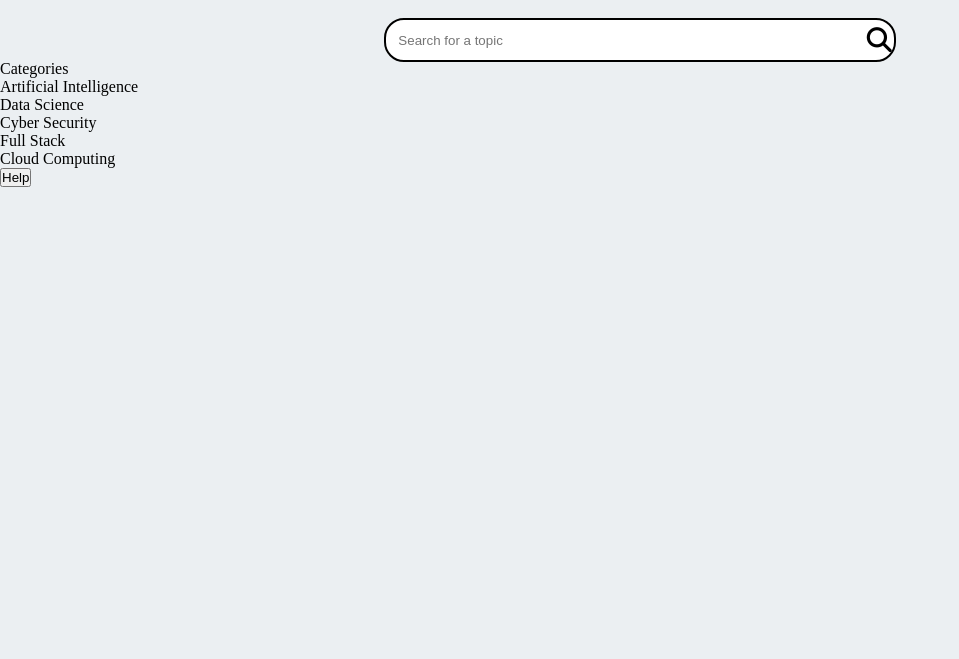
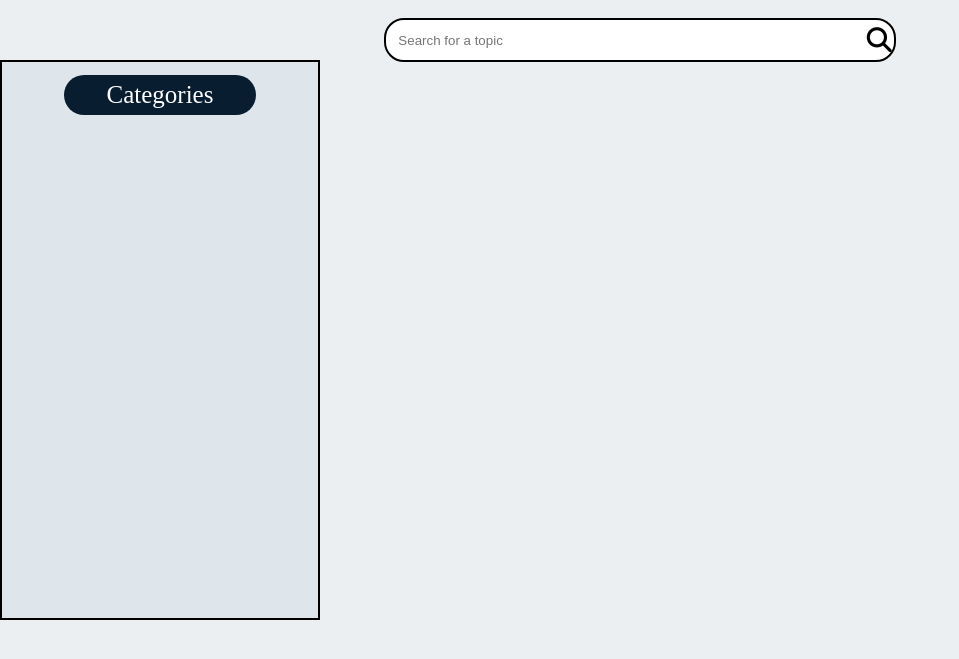
Before and after one commit to ikram617/Techtalk, a PHP site: page /PageP.html in a window 1280 px wide. Shown: the part 60-719 px from the top of the page, without its empty margins (0-959 px from the left). Run offline with PHP 8.4, Linux system fonts and the light colour scheme; some web fonts are replaced.

Commit message:
Page principale 2

```diff
--- a/PageP.css
+++ b/PageP.css
@@ -101,5 +101,28 @@
     padding: 1vw;
     padding: 10px;
     border-radius: 20px;
+    outline: none;
+}
+
+.categories{
+    width: 25vw;
+    height: 70vh;
+    background-color: #DFE6EB;
+    border : 2px solid black;
+    display: flex;
+    justify-content: center;
+    padding: 1vw;
+}
+
+.CategoriesTitle{
+    width: 15vw;
+    height: 5vh;
+    display: flex;
+    justify-content: center;
+    align-items: center;
+    background-color: #091D31;
+    color: white;
+    font-size: 25px;
+    border-radius: 20px;
 
 }
--- a/PageP.html
+++ b/PageP.html
@@ -34,18 +34,18 @@
                 <div class="CategoriesTitle">
                     <span>Categories</span>
                 </div>
-              <nav>
+             <!-- <nav>
                 <ul>
-                    <li>Artificial Intelligence</li>
-                    <li>Data Science</li>
-                    <li>Cyber Security</li>
-                    <li>Full Stack</li>
-                    <li>Cloud Computing</li>
+                    <li><img src="./resource/Aitheone.png" alt=""></li>Artificial Intelligence
+                    <li><img src="./resource/datasc.png" alt=""></li>Data Science
+                    <li><img src="./resource/cybersecurity.webp" alt=""></li><!--Cyber Security
+                    <li><img src="./resource/fullStack.webp" alt=""></li><!-- Full Stack
+                    <li><img src="./resource/cloud.webp" alt=""></li><!-- Cloud Computing
                 </ul>
               </nav>
               <div class="help">
                 <button>Help</button>
-              </div>
+              </div>-->
             </div>
            <!--  <div class="posts">
 
```
Also changed, not shown: resource/Ai.webp (deleted), resource/cloudComputing.webp (deleted), 1 other file.
